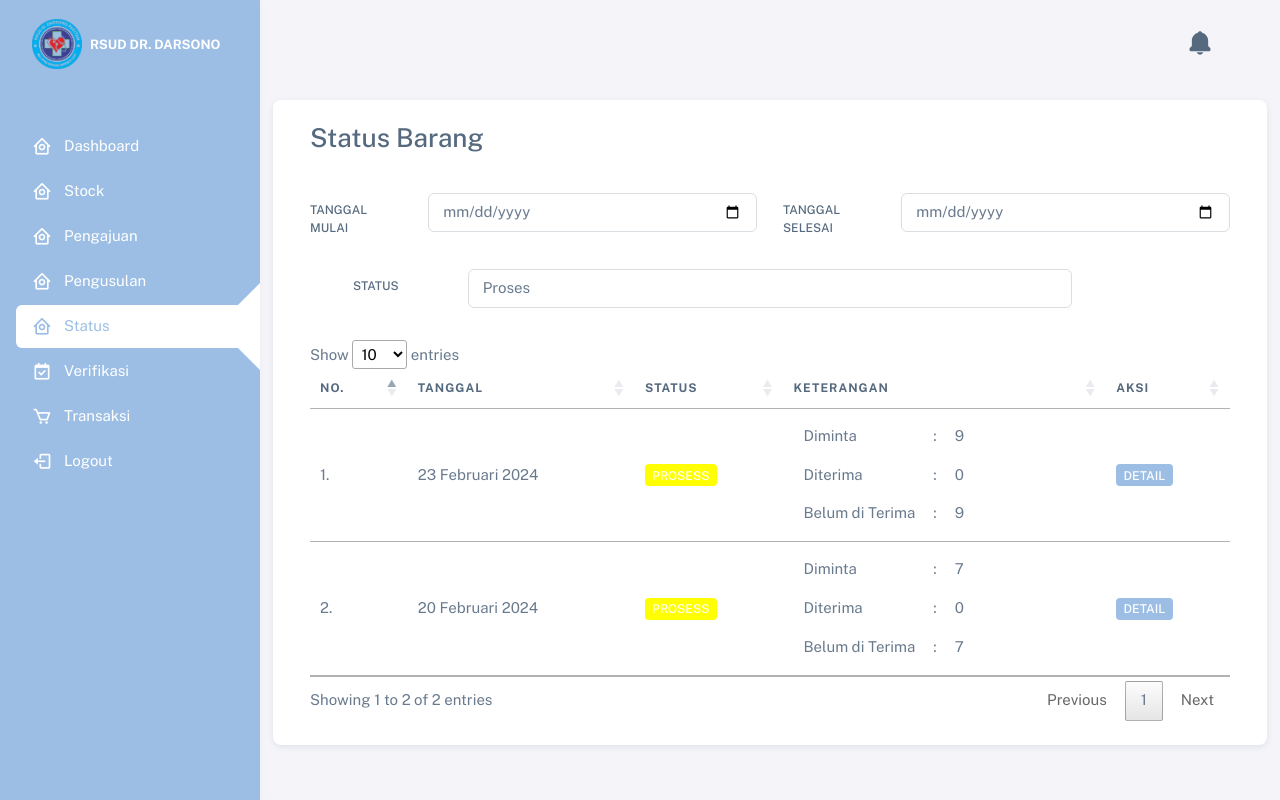
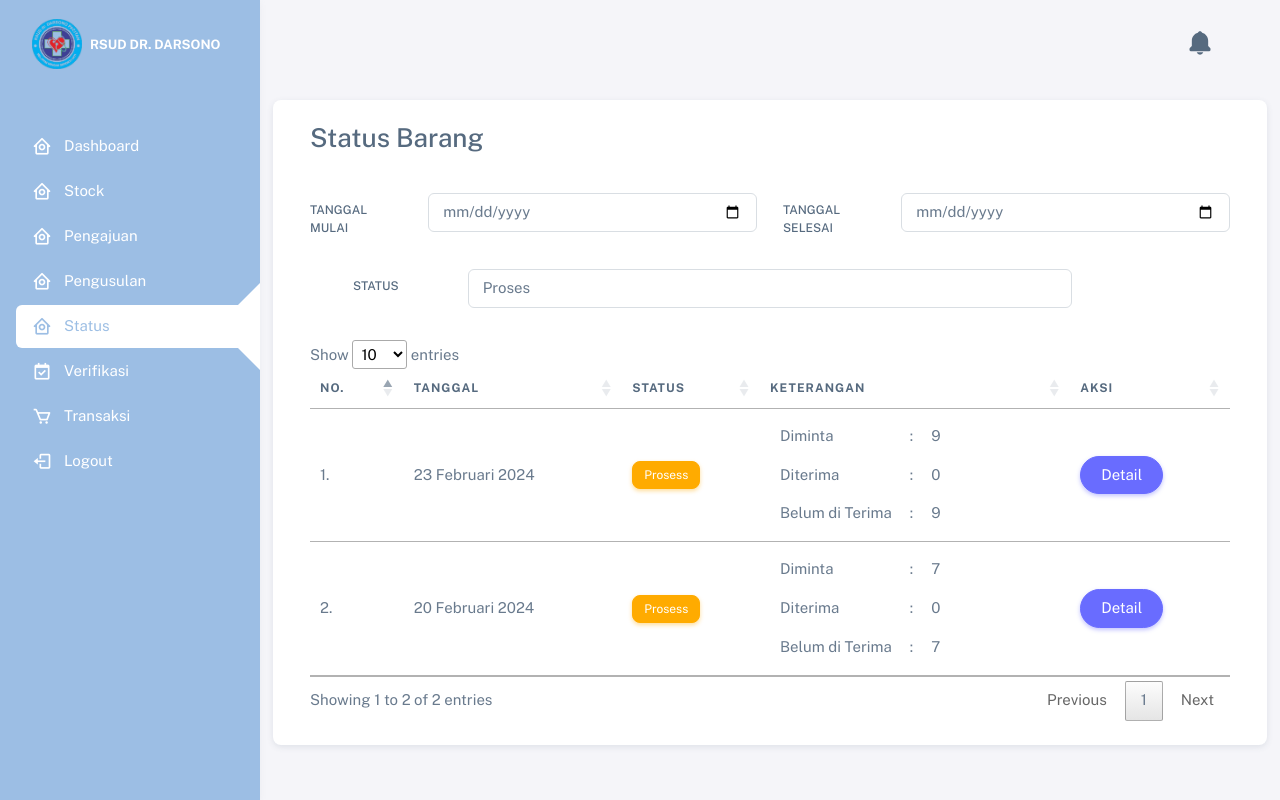
Before and after one commit to Build-And-Services/rsud-darsono, a Flask app: page /status in a window 1280 px wide. Run offline with Flask 3, Linux system fonts and the light colour scheme; some libraries are stand-ins or nearby versions.

Commit message:
fix: button

```diff
--- a/templates/status.html
+++ b/templates/status.html
@@ -55,7 +55,7 @@
                                 <td>1.</td>
                                 <td>23 Februari 2024</td>
                                 <td>
-                                    <span class="badge badge-warning" style="background-color: yellow;">Prosess</span>
+                                    <span class="btn btn-sm btn-warning rounded-3">Prosess</span>
                                 </td>
                                 <td>
                                     <table>
@@ -79,14 +79,14 @@
                                     </table>
                                 </td>
                                 <td>
-                                    <a href="#" class="badge badge-primary" style="background-color: #9CBEE4;">Detail</a>
+                                    <a href="#" class="btn btn-primary rounded-pill">Detail</a>
                                 </td>
                             </tr>
                             <tr>
                                 <td>2.</td>
                                 <td>20 Februari 2024</td>
                                 <td>
-                                    <span class="badge badge-warning" style="background-color: yellow;">Prosess</span>
+                                    <span class="btn btn-sm btn-warning rounded-3">Prosess</span>
                                 </td>
                                 <td>
                                     <table>
@@ -110,7 +110,7 @@
                                     </table>
                                 </td>
                                 <td>
-                                    <a href="#" class="badge badge-primary" style="background-color: #9CBEE4;">Detail</a>
+                                    <a href="#" class="btn btn-primary rounded-pill">Detail</a>
                                 </td>
                             </tr>
                         </tbody>
```
